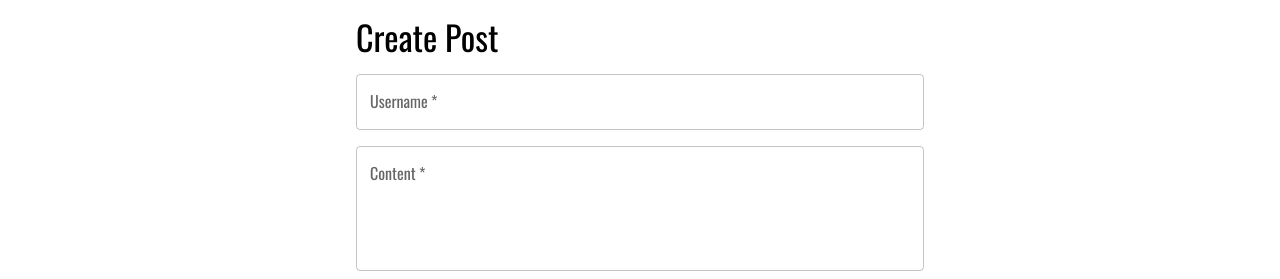
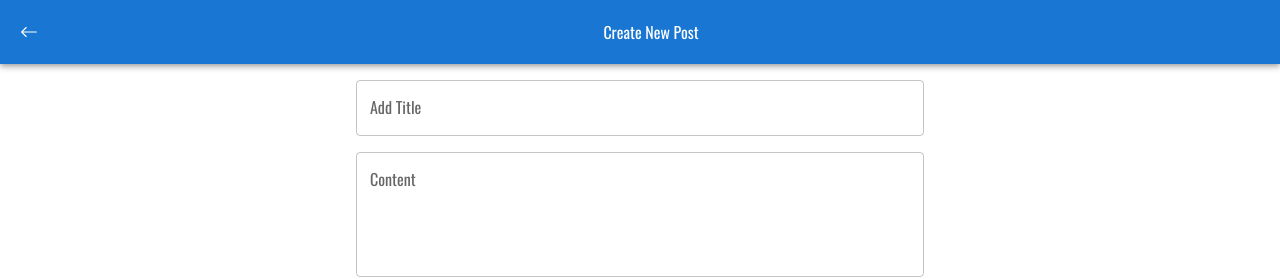
Before and after one commit to Mahadi-rsio/edx, a React (Vite) app: page /create_post in a window 1280 px wide. Shown: the top 279 px of the page. Built offline with nearby package versions, Linux system fonts and the light colour scheme; no server answers.

Commit message:
Username will be add when post created but issue is post created two tim

```diff
--- a/src/components/CreatePost.tsx
+++ b/src/components/CreatePost.tsx
@@ -1,4 +1,4 @@
-import React, { useState, KeyboardEvent } from 'react';
+import React, { useState, KeyboardEvent, useEffect } from 'react';
 import {
     Box,
     Button,
@@ -8,15 +8,22 @@ import {
     Typography,
     CircularProgress,
     Alert,
+    AppBar,
+    Toolbar,
+    IconButton,
+
 } from '@mui/material';
 import { useNavigate } from 'react-router-dom';
-import { db } from './../ts/app';
+import { db,auth } from './../ts/app';
 import { collection, addDoc } from 'firebase/firestore';
 import { DarkOutlinedSnackbar } from './Utils';
+import { BsArrowLeft} from 'react-icons/bs'
+import { onAuthStateChanged} from 'firebase/auth'
 
 const CreatePost: React.FC = () => {
     // Rename "heading" to represent the username for clarity.
     const [username, setUsername] = useState('');
+    const [title,setTitle] = useState('')
     const [content, setContent] = useState('');
     const [tagInput, setTagInput] = useState('');
     const [tags, setTags] = useState<string[]>([]);
@@ -36,18 +43,27 @@ const CreatePost: React.FC = () => {
         }
     };
 
+    useEffect(()=>{
+        onAuthStateChanged(auth,user=>{
+            setUsername(user?.displayName? user.displayName :'')
+        })
+    })
+
     const handleDeleteTag = (tagToDelete: string) => {
         setTags(tags.filter((tag) => tag !== tagToDelete));
     };
 
     const handleSubmit = async (e: React.FormEvent) => {
         e.preventDefault();
+
+
         setLoading(true);
 
         // Construct the post data according to what PostContainer expects.
         const postData = {
             userName: username, // mapping the username input
-            content, // the main post content
+            content,
+            title : title,
             likeCount: 0, // default value for likes
             commentCount: 0, // default value for comments
             tags, // will be read as hashtags in PostContainer
@@ -78,6 +94,19 @@ const CreatePost: React.FC = () => {
     };
 
     return (
+        <>
+   <AppBar position="static">
+      <Toolbar>
+        <IconButton edge="start" color="inherit" onClick={() => navigate(-1)}>
+          <BsArrowLeft size={18}/>
+        </IconButton>
+        <Typography
+            variant="body1"
+            sx={{ flexGrow: 1, textAlign: "center"}}>
+          Create New Post
+        </Typography>
+      </Toolbar>
+    </AppBar>
         <Box
             component="form"
             onSubmit={handleSubmit}
@@ -91,15 +120,12 @@ const CreatePost: React.FC = () => {
                 padding: 2,
             }}
         >
-            <Typography variant="h4" component="h1">
-                Create Post
-            </Typography>
-            <TextField
-                label="Username"
+           <TextField
+                label="Add Title"
                 variant="outlined"
-                value={username}
-                onChange={(e) => setUsername(e.target.value)}
-                required
+                value={title}
+                onChange={(e) => setTitle(e.target.value)}
+
             />
             <TextField
                 label="Content"
@@ -108,7 +134,7 @@ const CreatePost: React.FC = () => {
                 rows={4}
                 value={content}
                 onChange={(e) => setContent(e.target.value)}
-                required
+
             />
             <TextField
                 label="Add Tag"
@@ -146,6 +172,7 @@ const CreatePost: React.FC = () => {
                 onClose={() => setSnackbarOpen(false)}
             />
         </Box>
+        </>
     );
 };
 
--- a/src/components/Post.tsx
+++ b/src/components/Post.tsx
@@ -58,6 +58,7 @@ const Post: React.FC<FacebookPostProps> = ({
     likeCount = 0,
     commentCount = 0,
     shareCount = 0,
+    title
 }) => {
     const theme = useTheme();
     const isMobile = useMediaQuery(theme.breakpoints.down('sm'));
```
